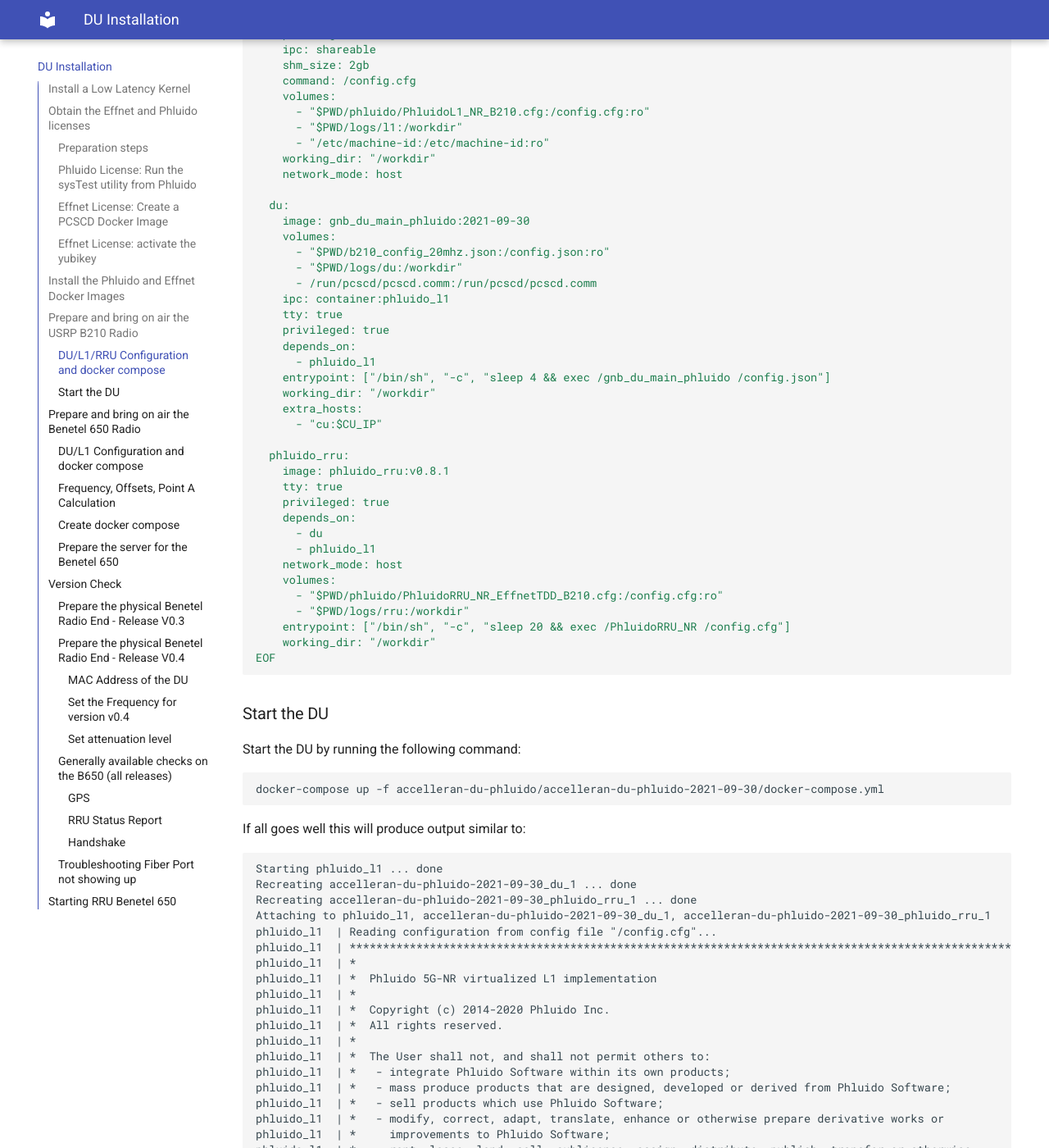
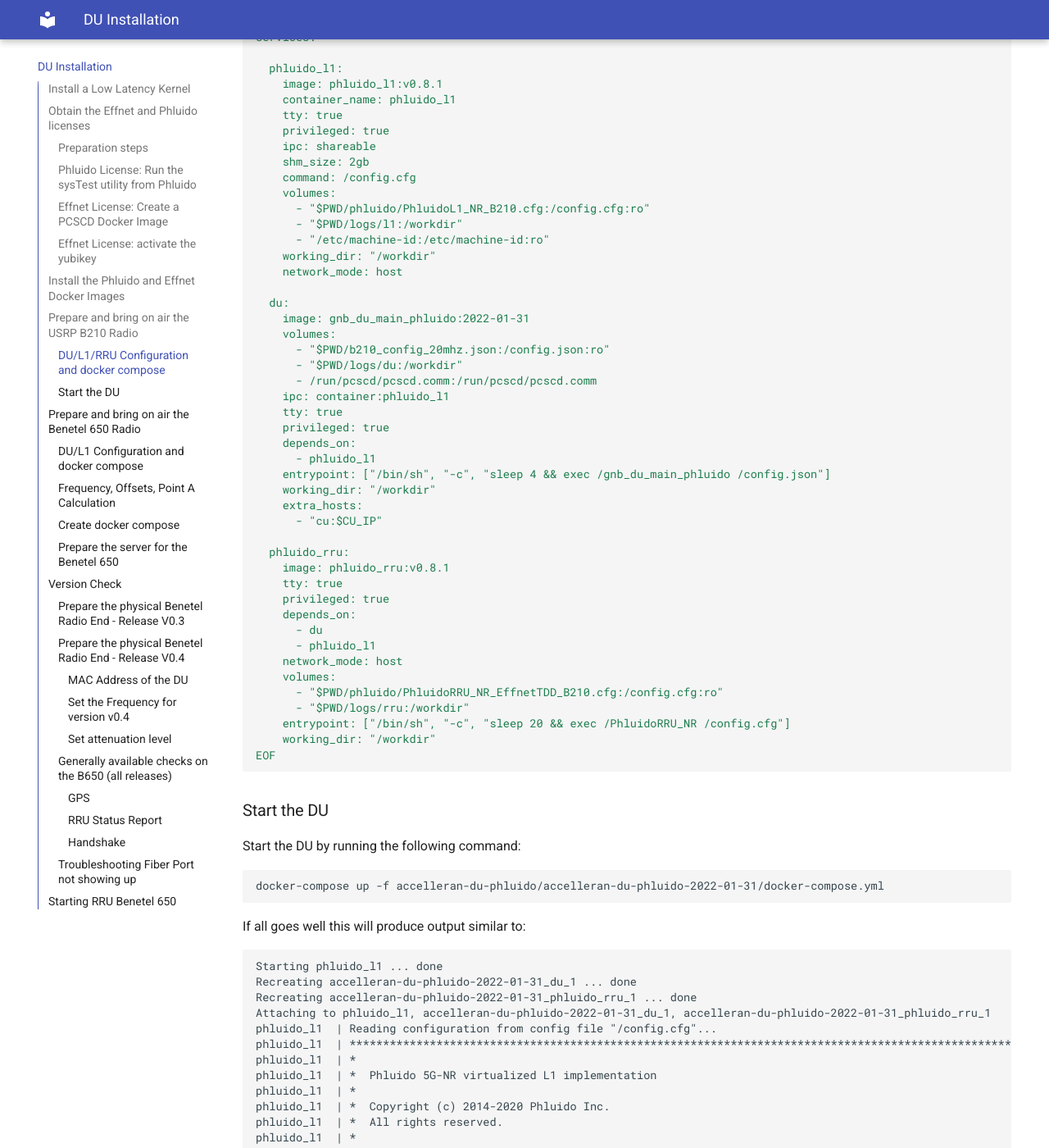
Before and after one commit to accelleran/drax-docs, an MkDocs documentation site: the page built from docs/du-install/index.md, in a window 1280 px wide and 1400 px high, scrolled down 12257 px. Shown: the whole window at 82% size. Built offline with MkDocs 1.6.1 and Material for MkDocs 9.7.7, drawn with Linux system fonts in a browser that asks for light colours; the version menu is left out; some of the changed text lies outside the part shown.

Commit message:
Update index.md

````diff
--- a/docs/du-install/index.md
+++ b/docs/du-install/index.md
@@ -56,9 +56,11 @@ In this phase we will need to act in parallel for the DU and the L1/RRU licenses
 
 Verify the following archive files have been delivered and are available to you before taking further actions:
 
-1. accelleran-du-phluido-2021-09-30.zip
+1. accelleran-du-phluido-2022-01-31.zip
 2. Phluido5GL1_v0.8.1.zip
-3. effnet-license-activation-2021-12-16.zip
+3. effnet-license-activation-yyyy_mm_dd.zip
+
+**Note** For the license activation file we indicate the genereic format yyyy_mm_dd as the file name may vary from case to case, your Accelleran point of contact will make sure you receive the correct license activation archive file which will have a certain timestamp on it, example effnet-license-activation-2021-12-16.zip
 
 **Note:** if you don't have yet the effnet license activation bundle, in order to obatin one you must comunicate to Accelleran the serial number of the Yubikey you intend to use so to be enabled for usage. You can obtain this information by using the following command on your server where the Yubikey has been installed phisically to a USB port:
 
@@ -93,10 +95,10 @@ Once you have the three archive files mentioned above create the directories to
 mkdir -p accelleran-du-phluido Phluido5GL1/Phluido5GL1_v0.8.1
 ```
 
-Place `accelleran-du-phluido-2021-09-30.zip` in `accelleran-du-phluido` and unzip it:
-
-``` bash
-unzip accelleran-du-phluido/accelleran-du-phluido-2021-09-30.zip -d accelleran-du-phluido
+Place `accelleran-du-phluido-2022-01-31.zip` in `accelleran-du-phluido` and unzip it:
+
+``` bash
+unzip accelleran-du-phluido/accelleran-du-phluido-2022-01-31.zip -d accelleran-du-phluido
 ```
 
 Place `Phluido5GL1_v0.8.1.zip` in `Phluido5GL1` and unzip it:
@@ -184,17 +186,17 @@ df4f41eb70c9        pcscd_yubikey       "/usr/sbin/pcscd --f…"   1 minute ago
 
 ### Effnet License: activate the yubikey
 
-In order to activate the license dongles unzip the license activation bundle (effnet-license-activation-2021-12-16.zip) and then you need to load the included Docker image into your docker-daemon, i.e.
-
-``` bash
-bunzip2 --stdout license-activation-2021-12-16.tar.bz2 | docker load
+In order to activate the license dongles unzip the received license activation bundle effnet-license-activation-yyyy-mm-dd.zip (as mentioned the date may differ on each case so let's use the generic format) and then you need to load the included Docker image into your docker-daemon, i.e.
+
+``` bash
+bunzip2 --stdout license-activation-yyyy-mm-dd.tar.bz2 | docker load
 ```
 
 Then run the image mapping the folder containing the `pcscd` daemon socket into
 the container:
 
 ``` bash
-docker run -it --rm -v /var/run/pcscd:/var/run/pcscd effnet/license-activation-2021-12-16
+docker run -it --rm -v /var/run/pcscd:/var/run/pcscd effnet/license-activation-yyyy-mm-dd
 ```
 
 If you get warnings similar to:
@@ -221,19 +223,19 @@ Which means that a license for the dongle with serial-number 13134288 was loaded
 Load the Effnet DU Docker image:
 
 ``` bash
-bzcat accelleran-du-phluido/accelleran-du-phluido-2021-09-30/gnb_du_main_phluido-2021-09-30.tar.bz2 | docker image load
+bzcat accelleran-du-phluido/accelleran-du-phluido-2022-01-31/gnb_du_main_phluido-2022-01-31.tar.bz2 | docker image load
 ```
 
 Load the Phluido L1 Docker image:
 
 ``` bash
-docker build -f accelleran-du-phluido/accelleran-du-phluido-2021-09-30/phluido/docker/Dockerfile.l1 -t phluido_l1:v0.8.1 Phluido5GL1/Phluido5GL1_v0.8.1
+docker build -f accelleran-du-phluido/accelleran-du-phluido-2022-01-31/phluido/docker/Dockerfile.l1 -t phluido_l1:v0.8.1 Phluido5GL1/Phluido5GL1_v0.8.1
 ```
 
 **FOR B210 RU ONLY** : Load the Phluido RRU Docker image (this step does not have to be taken when using Benetel RUs):
 
 ``` bash
-docker build -f accelleran-du-phluido/accelleran-du-phluido-2021-09-30/phluido/docker/Dockerfile.rru -t phluido_rru:v0.8.1 Phluido5GL1/Phluido5GL1_v0.8.1
+docker build -f accelleran-du-phluido/accelleran-du-phluido-2022-01-31/phluido/docker/Dockerfile.rru -t phluido_rru:v0.8.1 Phluido5GL1/Phluido5GL1_v0.8.1
 ```
 
 
@@ -379,17 +381,17 @@ Device Address:
 
 Before starting the configuration of the components it is important to avoid confusion so please create a folder file and move in all the configuration files you find for the L1, RRU and the DU configuration and remove the docker-compose as well:
 ``` bash
-mkdir accelleran-du-phluido/accelleran-du-phluido-2021-09-30/phluido/cfg
-mv accelleran-du-phluido/accelleran-du-phluido-2021-09-30/phluido/*.cfg accelleran-du-phluido/accelleran-du-phluido-2021-09-30/phluido/cfg/
-mkdir accelleran-du-phluido/accelleran-du-phluido-2021-09-30/json
-mv accelleran-du-phluido/accelleran-du-phluido-2021-09-30/*.json accelleran-du-phluido/accelleran-du-phluido-2021-09-30/json/
-rm accelleran-du-phluido/accelleran-du-phluido-2021-09-30/docker-compose.yml
+mkdir accelleran-du-phluido/accelleran-du-phluido-2022-01-31/phluido/cfg
+mv accelleran-du-phluido/accelleran-du-phluido-2022-01-31/phluido/*.cfg accelleran-du-phluido/accelleran-du-phluido-2022-01-31/phluido/cfg/
+mkdir accelleran-du-phluido/accelleran-du-phluido-2022-01-31/json
+mv accelleran-du-phluido/accelleran-du-phluido-2022-01-31/*.json accelleran-du-phluido/accelleran-du-phluido-2022-01-31/json/
+rm accelleran-du-phluido/accelleran-du-phluido-2022-01-31/docker-compose.yml
 ```
 
 Create a configuration file for the Phluido RRU:
 
 ``` bash
-tee accelleran-du-phluido/accelleran-du-phluido-2021-09-30/phluido/PhluidoRRU_NR_EffnetTDD_B210.cfg <<EOF
+tee accelleran-du-phluido/accelleran-du-phluido-2022-01-31/phluido/PhluidoRRU_NR_EffnetTDD_B210.cfg <<EOF
 /******************************************************************
 *
 * This file is subject to the terms and conditions defined in
@@ -430,7 +432,7 @@ Create a configuration file for the Phluido L1.
 Make sure to set the value `LicenseKey` option to the received Phluido license key:
 
 ``` bash
-tee accelleran-du-phluido/accelleran-du-phluido-2021-09-30/phluido/PhluidoL1_NR_B210.cfg <<EOF
+tee accelleran-du-phluido/accelleran-du-phluido-2022-01-31/phluido/PhluidoL1_NR_B210.cfg <<EOF
 /******************************************************************
 *
 * This file is subject to the terms and conditions defined in
@@ -466,7 +468,7 @@ EOF
 Create a configuration file for the Effnet DU:
 
 ``` bash
-tee accelleran-du-phluido/accelleran-du-phluido-2021-09-30/b210_config_20mhz.json <<EOF
+tee accelleran-du-phluido/accelleran-du-phluido-2022-01-31/b210_config_20mhz.json <<EOF
 {
     "configuration": {
         "du_address": "du",
@@ -652,7 +654,7 @@ services:
     network_mode: host
 
   du:
-    image: gnb_du_main_phluido:2021-09-30
+    image: gnb_du_main_phluido:2022-01-31
     volumes:
       - "$PWD/b210_config_20mhz.json:/config.json:ro"
       - "$PWD/logs/du:/workdir"
@@ -688,16 +690,16 @@ EOF
 Start the DU by running the following command:
 
 ``` bash
-docker-compose up -f accelleran-du-phluido/accelleran-du-phluido-2021-09-30/docker-compose.yml
+docker-compose up -f accelleran-du-phluido/accelleran-du-phluido-2022-01-31/docker-compose.yml
 ```
 
 If all goes well this will produce output similar to:
 
 ```
 Starting phluido_l1 ... done
-Recreating accelleran-du-phluido-2021-09-30_du_1 ... done
-Recreating accelleran-du-phluido-2021-09-30_phluido_rru_1 ... done
-Attaching to phluido_l1, accelleran-du-phluido-2021-09-30_du_1, accelleran-du-phluido-2021-09-30_phluido_rru_1
+Recreating accelleran-du-phluido-2022-01-31_du_1 ... done
+Recreating accelleran-du-phluido-2022-01-31_phluido_rru_1 ... done
+Attaching to phluido_l1, accelleran-du-phluido-2022-01-31_du_1, accelleran-du-phluido-2022-01-31_phluido_rru_1
 phluido_l1  | Reading configuration from config file "/config.cfg"...
 phluido_l1  | *******************************************************************************************************
 phluido_l1  | *                                                                                                     *
@@ -797,7 +799,7 @@ Create the configuration file for the Phluido L1 component the `PhluidoL1_NR_Ben
 Make sure to set the value `LicenseKey` option to the received Phluido license key:
 
 ``` bash
-tee accelleran-du-phluido/accelleran-du-phluido-2021-09-30/phluido/PhluidoL1_NR_Benetel.cfg <<EOF
+tee accelleran-du-phluido/accelleran-du-phluido-2022-01-31/phluido/PhluidoL1_NR_Benetel.cfg <<EOF
 /******************************************************************
  *
  * This file is subject to the terms and conditions defined in
@@ -837,7 +839,7 @@ EOF
 Create a configuration file for the Effnet DU:
 
 ``` bash
-tee accelleran-du-phluido/accelleran-du-phluido-2021-09-30/b650_config_40mhz.json <<EOF
+tee accelleran-du-phluido/accelleran-du-phluido-2022-01-31/b650_config_40mhz.json <<EOF
 {
     "configuration": {
         "du_address": "du",
@@ -1045,7 +1047,7 @@ The CUCP F1 SCTP interface external address is the second IP address and should
 Now, create a docker-compose configuration file:
 
 ``` bash
-tee accelleran-du-phluido/accelleran-du-phluido-2021-06-30/docker-compose-B650.yml <<EOF
+tee accelleran-du-phluido/accelleran-du-phluido-2022-01-31/docker-compose-B650.yml <<EOF
 version: "3"
 
 services:
@@ -1480,15 +1482,15 @@ handshake
 2)without waiting, bring the components up with docker compose
 
 ``` bash
-docker-compose up -f accelleran-du-phluido/accelleran-du-phluido-2021-09-30/docker-compose-benetel.yml
+docker-compose up -f accelleran-du-phluido/accelleran-du-phluido-2022-01-31/docker-compose-benetel.yml
 ```
 
 If all goes well this will produce output similar to:
 
 ```
 Starting phluido_l1 ... done
-Recreating accelleran-du-phluido-2021-09-30_du_1 ... done
-Attaching to phluido_l1, accelleran-du-phluido-2021-09-30_du_1
+Recreating accelleran-du-phluido-2022-01-31_du_1 ... done
+Attaching to phluido_l1, accelleran-du-phluido-2022-01-31_du_1
 phluido_l1  | Reading configuration from config file "/config.cfg"...
 phluido_l1  | *******************************************************************************************************
 phluido_l1  | *                                                                                                     *
````
